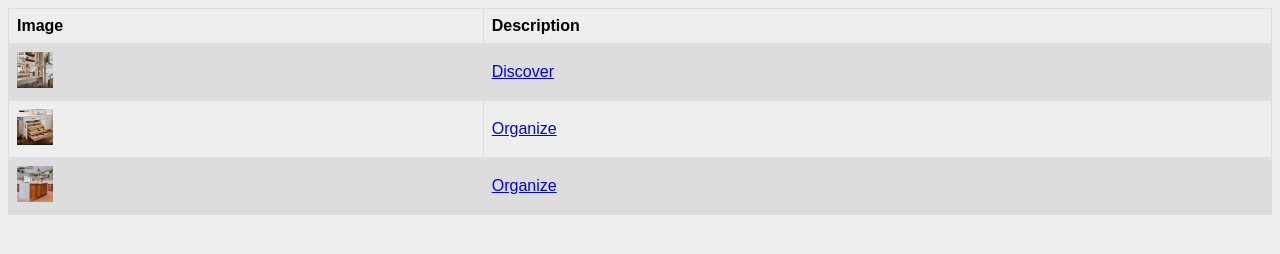
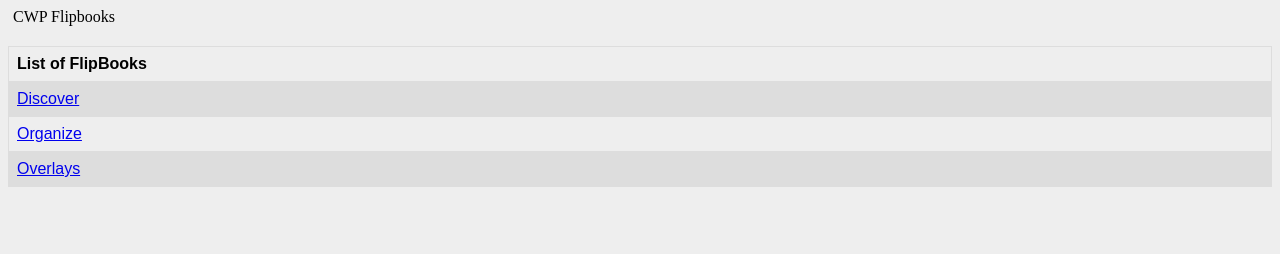
Before and after one commit to Derimarg/cwp-flipbook, a plain HTML site: page index.html in a window 1280 px wide. Drawn offline with nearby package versions, Linux system fonts and the light colour scheme.

Commit message:
update list of flipbooks

```diff
--- a/index.html
+++ b/index.html
@@ -13,28 +13,29 @@
 </head>
 
 <body>
+  <div style="margin-bottom:20px;padding-left: 5px;">CWP Flipbooks</div>
   <table>
     <tr>
-      <th>Image</th>
-      <th>Description</th>
+      <!-- <th>Image</th> -->
+      <th>List of FlipBooks</th>
     </tr>
     <tr>
-      <td>
+      <!-- <td>
         <img class="discover-icon" src="images/discover/discover-icon.png">
-      </td>
-      <td><a href="discover-index.html">Discover</a></td>
+      </td> -->
+      <td><a href="discover-index.html" target="_blank">Discover</a></td>
     </tr>
     <tr>
-      <td>
+      <!-- <td>
         <img class="organize-icon" src="images/organize/organize-icon.png">
-      </td>
-      <td><a href="organize-index.html">Organize</a></td>
+      </td> -->
+      <td><a href="organize-index.html" target="_blank">Organize</a></td>
     </tr>
     <tr>
-      <td>
+      <!-- <td>
         <img class="overlays-icon" src="images/overlays/overlays-icon.png">
-      </td>
-      <td><a href="overlays-index.html">Organize</a></td>
+      </td> -->
+      <td><a href="overlays-index.html" target="_blank">Overlays</a></td>
     </tr>
   </table>
   <script src="src/index.js"></script>
```
Also changed, not shown: src/flipbooks/overlays.htm (renamed from src/flipbooks/overlays interactive.htm).
